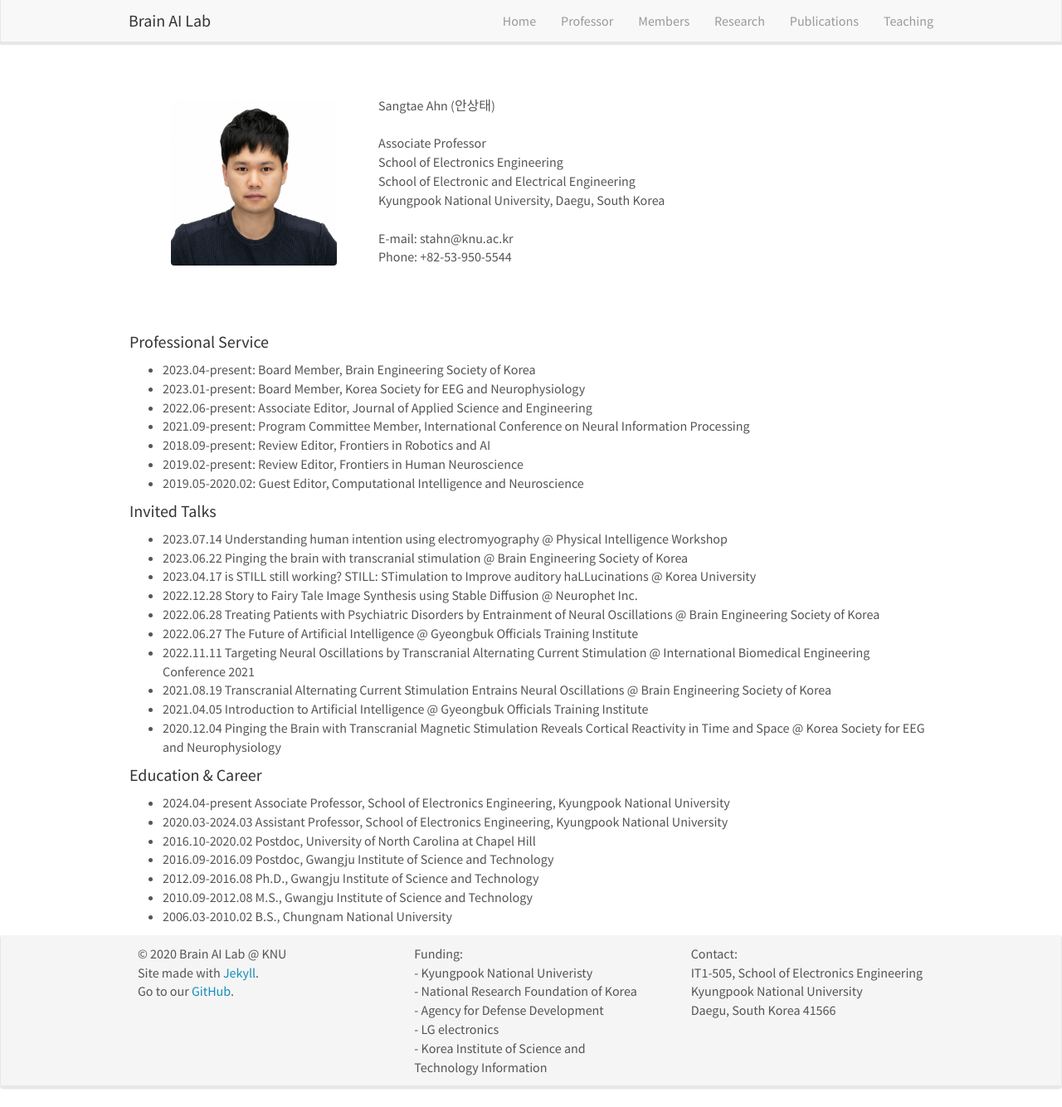
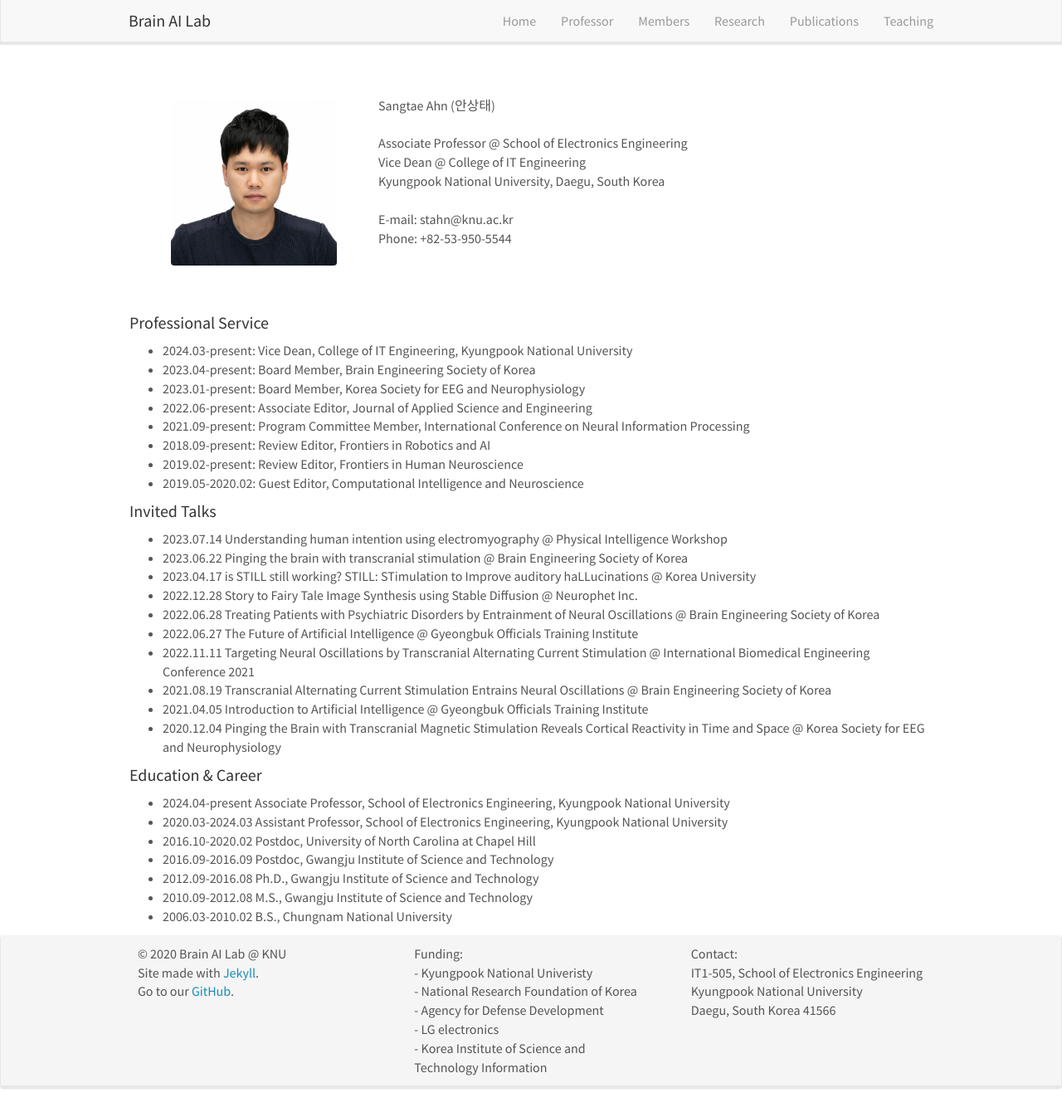
Before and after one commit to KNU-BrainAI/knu-brainai.github.io, a Jekyll site: the page built from _pages/professor.md, in a window 1280 px wide and 1334 px high. Shown: the whole window at 83% size. Built offline with Jekyll 4.4.1, drawn with Linux system fonts in a browser that asks for light colours; nearby versions of some CDN libraries.

Commit message:
Update professor.md

```diff
--- a/_pages/professor.md
+++ b/_pages/professor.md
@@ -9,9 +9,8 @@ permalink: /professor/
 ![]({{ site.url }}{{ site.baseurl }}/images/teampic/stahn.jpg){: style="width: 200px; float: left; margin:50px"}
 <br/><br/>
 Sangtae Ahn (안상태) <br/><br/>
-Associate Professor <br/>
-School of Electronics Engineering<br/>
-School of Electronic and Electrical Engineering<br/>
+Associate Professor @ School of Electronics Engineering<br/>
+Vice Dean @ College of IT Engineering  <br/>
 Kyungpook National University, Daegu, South Korea<br/>
 <br/>
 E-mail: stahn@knu.ac.kr<br/>
@@ -19,6 +18,7 @@ Phone: +82-53-950-5544<br/><br/>
 <br/><br/>
 
 #### Professional Service
+- 2024.03-present: Vice Dean, College of IT Engineering, Kyungpook National University
 - 2023.04-present: Board Member, Brain Engineering Society of Korea
 - 2023.01-present: Board Member, Korea Society for EEG and Neurophysiology
 - 2022.06-present: Associate Editor, Journal of Applied Science and Engineering
```
